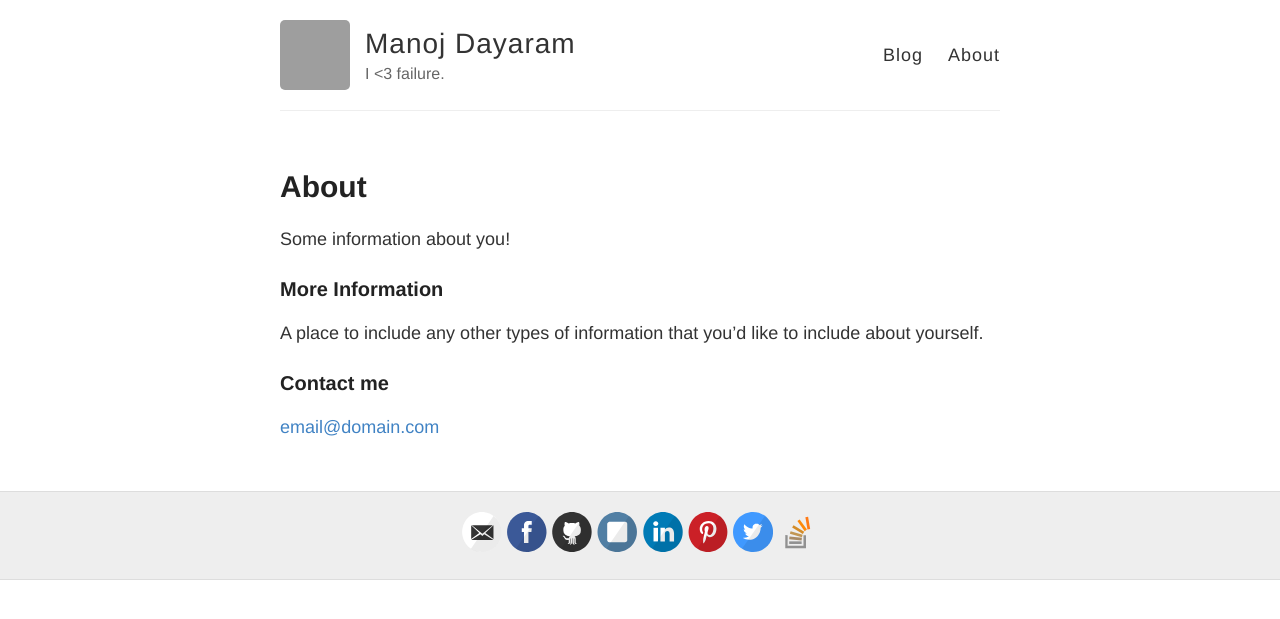
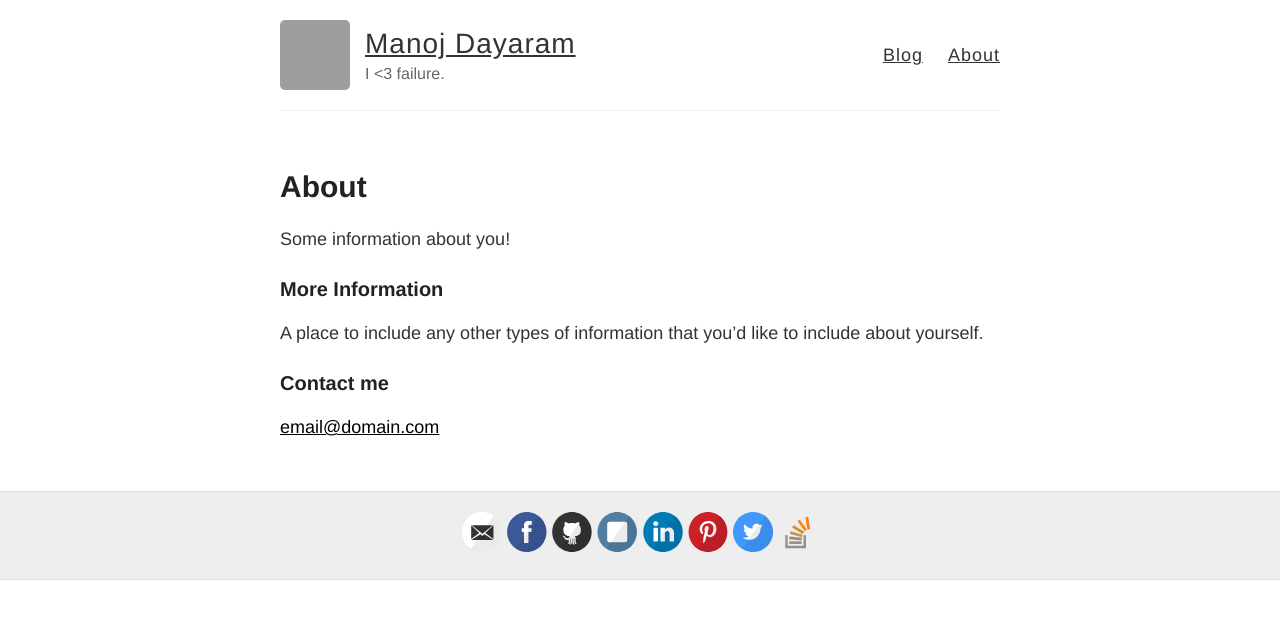
Before and after one commit to mdayaram/mdayaram.github.io, a Jekyll site: the page built from about.md, in a window 1280 px wide. Shown: the top 619 px of the page. Built offline with Jekyll 4.4.1, drawn with Linux system fonts in a browser that asks for light colours; grey boxes are pictures that could not be loaded.

Commit message:
minor updates in style

```diff
--- a/style.scss
+++ b/style.scss
@@ -69,11 +69,10 @@ p {
 }
 
 a {
-  color: $blue;
-  text-decoration: none;
+  color: $black;
   cursor: pointer;
   &:hover, &:active {
-    color: $blue;
+    color: $black;
   }
 }
 
```
Also changed, not shown: _layouts/page.html (line endings or trailing spaces).
